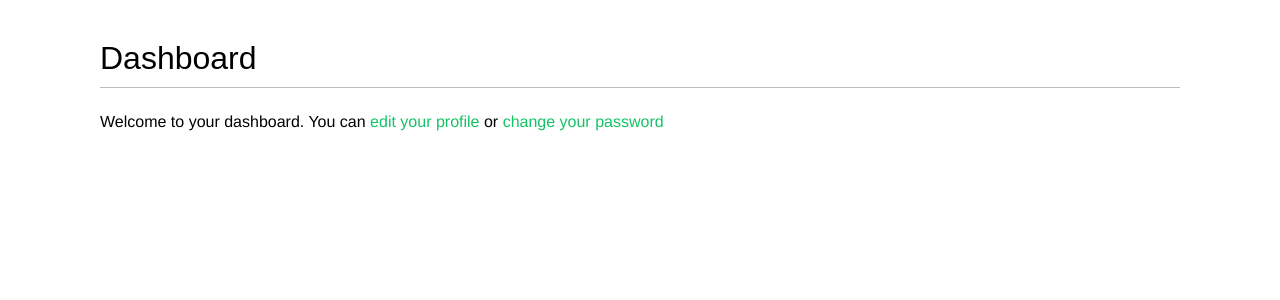
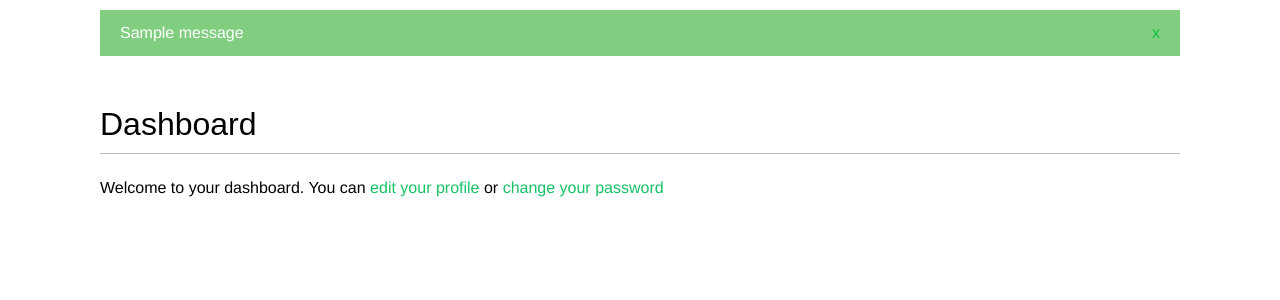
Before and after one commit to NiLNight/social-website, a Django app: page /account/ in a window 1280 px wide. Shown: the part 48-348 px from the top of the page. Run offline with Django 5.2, Linux system fonts and the light colour scheme; a user stored in the database is signed in; tables that the repository leaves empty hold one stand-in row (values such as "Sample post"); one stand-in notice (Sample message) is shown; some web fonts are replaced.

Commit message:
добавлены сообщения об ошибке смены пользовательских данных

```diff
--- a/bookmarks/account/templates/base.html
+++ b/bookmarks/account/templates/base.html
@@ -27,6 +27,16 @@
         {% endif %}
     </span>
 </div>
+{% if messages %}
+    <ul class="messages">
+    {% for message in messages %}
+    	<li class="{{ message.tags }}">
+            {{ message|safe }}
+            <a href="#" class="close">x</a>
+        </li>
+    {% endfor %}
+    </ul>
+{% endif %}
 <div id="content">
     {% block content %}
     {% endblock %}
--- a/bookmarks/account/views.py
+++ b/bookmarks/account/views.py
@@ -5,6 +5,7 @@ from django.contrib.auth import authenticate, login
 from .forms import LoginForm, UserRegistrationForm, \
     UserEditForm, ProfileEditForm
 from .models import Profile
+from django.contrib import messages
 
 
 def register(request):
@@ -65,6 +66,9 @@ def edit(request):
         if user_form.is_valid() and profile_form.is_valid():
             user_form.save()
             profile_form.save()
+            messages.success(request, 'Your account has been updated!')
+        else:
+            messages.error(request, 'Error updating your account')
     else:
         user_form = UserEditForm(instance=request.user)
         profile_form = ProfileEditForm(instance=request.user)
```
